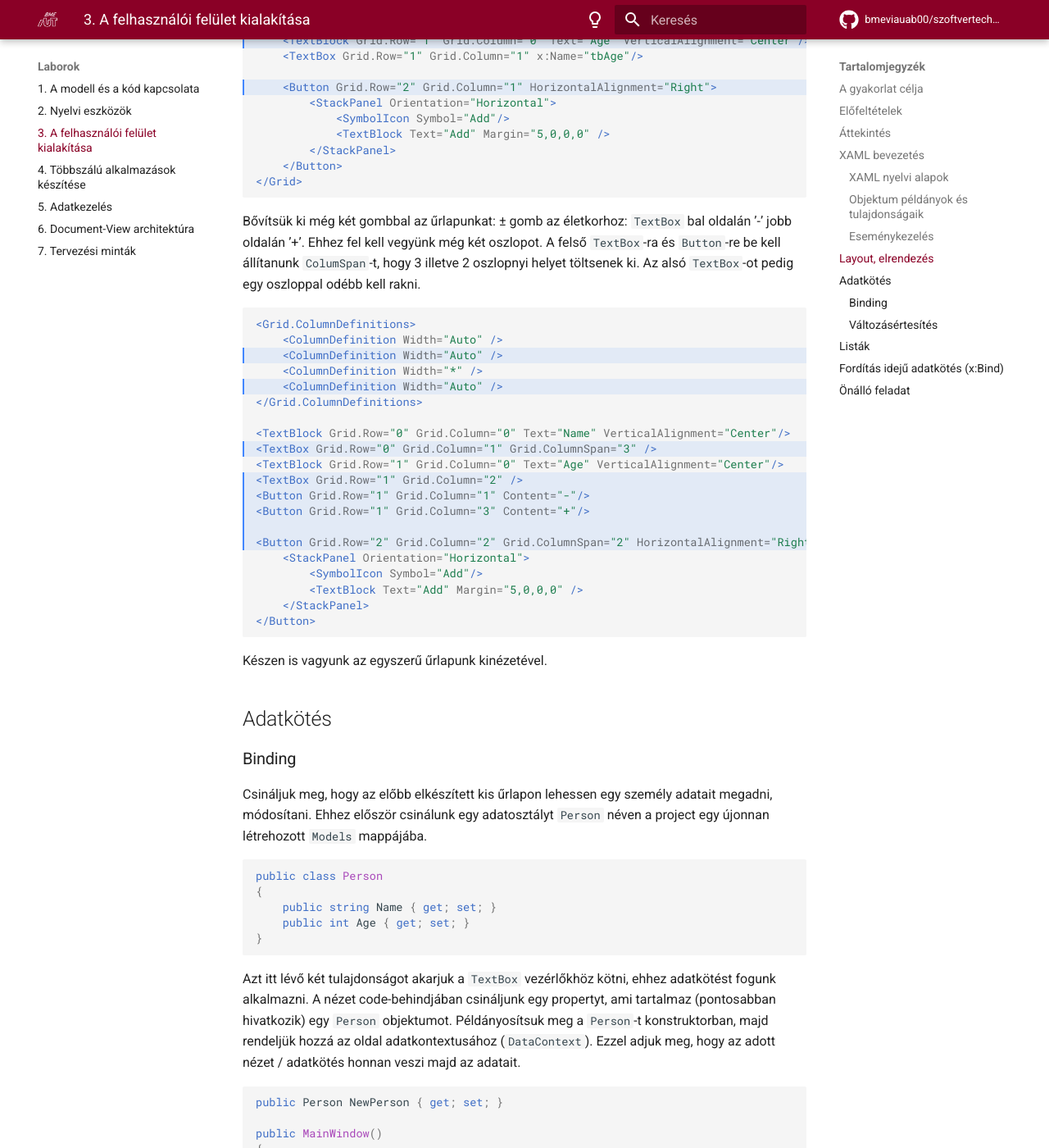
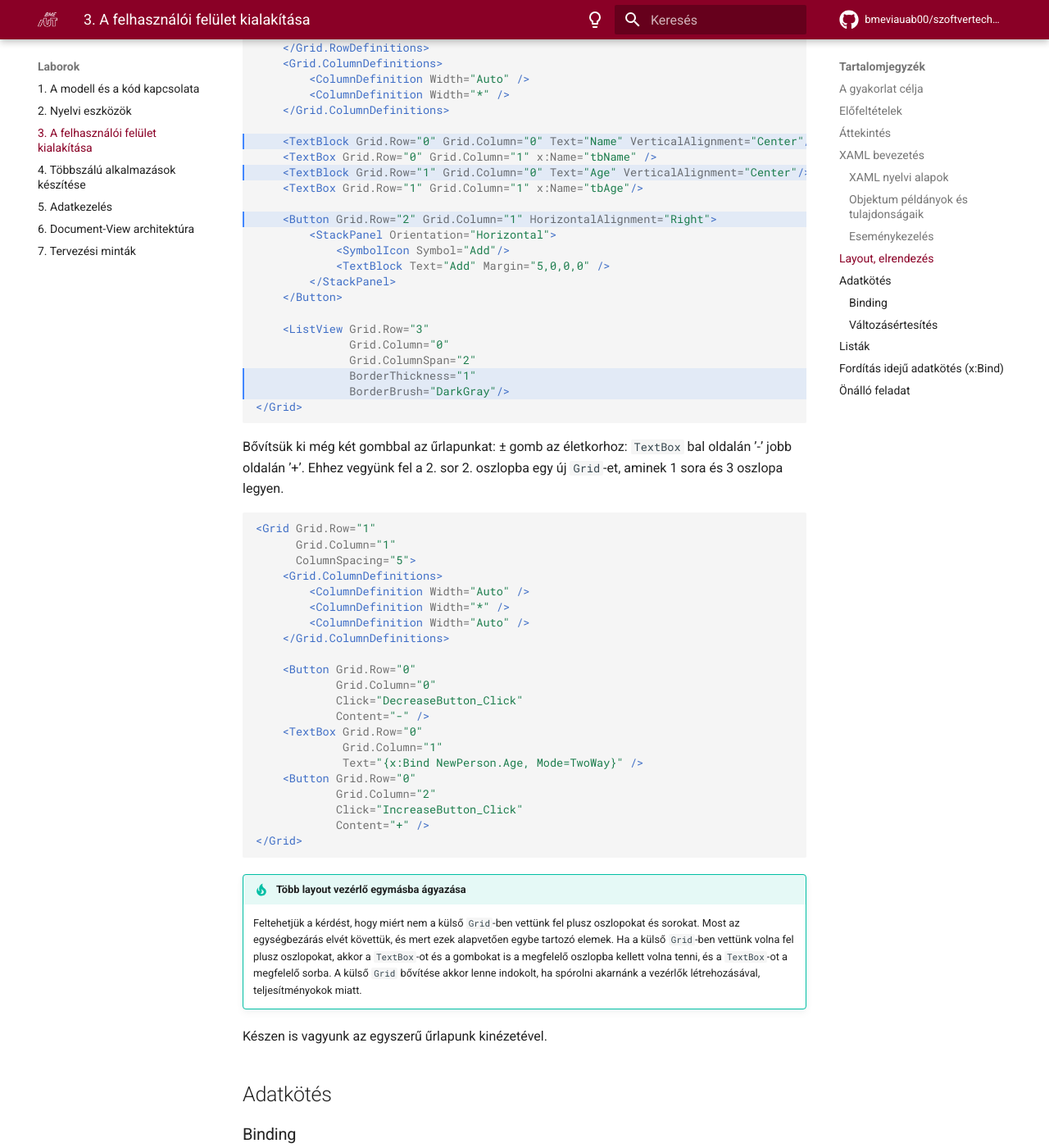
Before and after one commit to bmeviauab00/szoftvertechnikak, an MkDocs documentation site: the page built from docs/labor/3-felhasznaloi-felulet/index.md, in a window 1280 px wide and 1400 px high, scrolled down 12436 px. Shown: the whole window at 82% size. Built offline with MkDocs 1.6.1 and Material for MkDocs 9.7.7, drawn with Linux system fonts in a browser that asks for light colours; emoji names are drawn with the system emoji font; comment, search, counter and statistics services are not loaded; the version menu is left out; some of the changed text lies outside the part shown.

Commit message:
labor észrevételek átvezetése
https://github.com/bmeviauab00/szoftvertechnikak/issues/29
https://github.com/bmeviauab00/szoftvertechnikak/issues/28
https://github.com/bmeviauab00/szoftvertechnikak/issues/30

````diff
--- a/docs/labor/3-felhasznaloi-felulet/index.md
+++ b/docs/labor/3-felhasznaloi-felulet/index.md
@@ -371,11 +371,12 @@
 * Az Age sorban a + gombbal növelhető, a - gombbal csökkenthető az életkor.
 * Az Add gombbal a fent meghatározott adatokkal felveszi a személyt az alsó listába (az ábrán az alsó listában két személy adatai láthatók).
 
-Vegyünk fel egy 3 soros és 2 oszlopos új `Grid`-et a gyökér `Grid`-ünkbe. Az első oszlopába kerüljenek a címkék, a második oszlopba pedig a beviteli mezők. A meglévő gombunkat is rakjuk a 3. sorba, és írjuk át a tartalmát _Add_-ra, a kör helyett pedig vegyünk fel egy `SymbolIcon`-t.
+Definiáljunk a gyökér `Grid`-en 4 sort és 2 oszlopot. Az első oszlopába kerüljenek a címkék, a második oszlopba pedig a beviteli mezők. A meglévő gombunkat is rakjuk a 3. sorba, és írjuk át a tartalmát _Add_-ra, a kör helyett pedig vegyünk fel egy `SymbolIcon`-t. A 4. sorban pedig listát helyezzünk el, ami 2 oszlopot is foglaljon el.
 
 ```xml
-<Grid>
+<Grid x:Name="rootGrid">
     <Grid.RowDefinitions>
+        <RowDefinition Height="Auto" />
         <RowDefinition Height="Auto" />
         <RowDefinition Height="Auto" />
         <RowDefinition Height="*" />
@@ -396,6 +397,8 @@
             <TextBlock Text="Add" Margin="5,0,0,0"/>
         </StackPanel>
     </Button>
+
+    <ListView Grid.Row="3" Grid.Column="0" Grid.ColumnSpan="2"/>
 </Grid>
 ```
 
@@ -409,8 +412,8 @@
 
 A felületünk még nem pont olyan, mint amit szeretnénk, finomítsunk kicsit a kinézetén:
 
-* Ne töltse ki az egész képernyőt a táblázat, hanem legyen középen felül.
-    * `HorizontalAlignment="Center" VerticalAlignment="Top"`
+* Ne töltse ki az egész képernyőt a táblázat, hanem legyen vízszintesen középen.
+    * `HorizontalAlignment="Center"`
 * Legyen 300px széles
     * `Width="300"`
 * Legyen a sorok között 10px, az oszlopok között 5px távolság és tartsunk 20px távolságot a konténer szélétől
@@ -419,15 +422,18 @@
     * `VerticalAlignment="Center"`
 * Igazítsuk a gombot jobbra
     * `HorizontalAlignment="Right"`
+* Tegyük beazonosíthatóvá a listát
+  * `BorderThickness="1"` és `BorderBrush="DarkGray"`
 
-```xml hl_lines="1-6 17 19 22"
-<Grid Width="300"
+```xml hl_lines="2-5 18 20 23 33-34"
+<Grid x:Name="rootGrid"
+      Width="300"
       HorizontalAlignment="Center"
-      VerticalAlignment="Top"
       Margin="20"
       RowSpacing="5"
       ColumnSpacing="10">
     <Grid.RowDefinitions>
+        <RowDefinition Height="Auto" />
         <RowDefinition Height="Auto" />
         <RowDefinition Height="Auto" />
         <RowDefinition Height="*" />
@@ -448,36 +454,47 @@
             <TextBlock Text="Add" Margin="5,0,0,0" />
         </StackPanel>
     </Button>
+
+    <ListView Grid.Row="3"
+              Grid.Column="0"
+              Grid.ColumnSpan="2"
+              BorderThickness="1"
+              BorderBrush="DarkGray"/>
 </Grid>
 ```
 
 Bővítsük ki még két gombbal az űrlapunkat: +/- gomb az életkorhoz: `TextBox` bal oldalán ’-’ jobb oldalán ’+’.
-Ehhez fel kell vegyünk még két oszlopot.
-A felső `TextBox`-ra és `Button`-re be kell állítanunk `ColumSpan`-t, hogy 3 illetve 2 oszlopnyi helyet töltsenek ki.
-Az alsó `TextBox`-ot  pedig egy oszloppal odébb kell rakni.
+Ehhez vegyünk fel a 2. sor 2. oszlopba egy új `Grid`-et, aminek 1 sora és 3 oszlopa legyen.
 
-```xml hl_lines="3 5 9 11-15"
-<Grid.ColumnDefinitions>
-    <ColumnDefinition Width="Auto" />
-    <ColumnDefinition Width="Auto" />
-    <ColumnDefinition Width="*" />
-    <ColumnDefinition Width="Auto" />
-</Grid.ColumnDefinitions>
+```xml
+<Grid Grid.Row="1"
+      Grid.Column="1"
+      ColumnSpacing="5">
+    <Grid.ColumnDefinitions>
+        <ColumnDefinition Width="Auto" />
+        <ColumnDefinition Width="*" />
+        <ColumnDefinition Width="Auto" />
+    </Grid.ColumnDefinitions>
 
-<TextBlock Grid.Row="0" Grid.Column="0" Text="Name" VerticalAlignment="Center"/>
-<TextBox Grid.Row="0" Grid.Column="1" Grid.ColumnSpan="3" />
-<TextBlock Grid.Row="1" Grid.Column="0" Text="Age" VerticalAlignment="Center"/>
-<TextBox Grid.Row="1" Grid.Column="2" />
-<Button Grid.Row="1" Grid.Column="1" Content="-"/>
-<Button Grid.Row="1" Grid.Column="3" Content="+"/>
+    <Button Grid.Row="0"
+            Grid.Column="0"
+            Click="DecreaseButton_Click"
+            Content="-" />
+    <TextBox Grid.Row="0"
+             Grid.Column="1"
+             Text="{x:Bind NewPerson.Age, Mode=TwoWay}" />
+    <Button Grid.Row="0"
+            Grid.Column="2"
+            Click="IncreaseButton_Click"
+            Content="+" />
+</Grid>
+```
 
-<Button Grid.Row="2" Grid.Column="2" Grid.ColumnSpan="2" HorizontalAlignment="Right">
-    <StackPanel Orientation="Horizontal">
-        <SymbolIcon Symbol="Add"/>
-        <TextBlock Text="Add" Margin="5,0,0,0" />
-    </StackPanel>
-</Button>
-```
+!!! tip "Több layout vezérlő egymásba ágyazása"
+    Feltehetjük a kérdést, hogy miért nem a külső `Grid`-ben vettünk fel plusz oszlopokat és sorokat.
+    Most az egységbezárás elvét követtük, és mert ezek alapvetően egybe tartozó elemek.
+    Ha a külső `Grid`-ben vettünk volna fel plusz oszlopokat, akkor a `TextBox`-ot és a gombokat is a megfelelő oszlopba kellett volna tenni, és a `TextBox`-ot a megfelelő sorba.
+    A külső `Grid` bővítése akkor lenne indokolt, ha spórolni akarnánk a vezérlők létrehozásával, teljesítményokok miatt.
 
 Készen is vagyunk az egyszerű űrlapunk kinézetével.
 
@@ -575,8 +592,9 @@
 Implementáljuk a +/- gombok Click eseménykezelőit.
 
 ```xml
-<Button Grid.Row="1" Grid.Column="1" Content="-" Click="DecreaseButton_Click"/>
-<Button Grid.Row="1" Grid.Column="3" Content="+" Click="IncreaseButton_Click"/>
+<Button Grid.Row="1" Grid.Column="0" Content="-" Click="DecreaseButton_Click"/>
+<!-- ... -->
+<Button Grid.Row="1" Grid.Column="2" Content="+" Click="IncreaseButton_Click"/>
 ```
 
 ```csharp
@@ -669,21 +687,10 @@
 !!! warning "DataContext"
     Nem szokás a `DataContext`-nek a `this` objektumot beállítani, jelen esetben csak a demonstráció célját szolgálja, és itt valójában az MVVM minta szerint egy ViewModel objektumnak kellene lennie.
 
-Vegyünk fel egy új sort a `Grid`-be, amibe majd a lista fog kerülni. Az eddigi 3. sor legyen `Auto` magas, míg az új 4. sor töltse ki a maradék helyet.
-
-```xml hl_lines="4-5"
-<Grid.RowDefinitions>
-    <RowDefinition Height="Auto" />
-    <RowDefinition Height="Auto" />
-    <RowDefinition Height="Auto" />
-    <RowDefinition Height="*" />
-</Grid.RowDefinitions>
-```
-
-Rakjuk a 4. sorba (és az összes oszlopba) a `ListView` vezérlőnket, ahol adatkötéssel állítsuk be az `ItemsSource` tulajdonságán keresztül, milyen adatforrásból dolgozzon.
+Adatkötéssel állítsuk be a a `ListView` vezérlő `ItemsSource` tulajdonságán keresztül, milyen adatforrásból dolgozzon.
 
 ```xml
-<ListView Grid.Row="3" Grid.ColumnSpan="4" ItemsSource="{Binding People}"/>
+<ListView Grid.Row="3" Grid.ColumnSpan="2" ItemsSource="{Binding People}"/>
 ```
 
 Sajnos a fenti `DataContext` módosításunkkal elrontottuk az űrlap adatkötéseit, javítsuk ezeket meg.
@@ -701,7 +708,7 @@
 Állítsunk be `ItemTemplate`-et, ami a listaelem megjelenését adja meg egy sablon segítségével: amiben egy több elemből (`Run`) álló `TextBlock` kerüljön.
 
 ```xml
-<ListView Grid.Row="3" Grid.ColumnSpan="4" ItemsSource="{Binding People}">
+<ListView Grid.Row="3" Grid.ColumnSpan="2" ItemsSource="{Binding People}">
     <ListView.ItemTemplate>
         <DataTemplate>
             <TextBlock><Run Text="{Binding Name}"/> (<Run Text="{Binding Age}"/>)</TextBlock>
````
